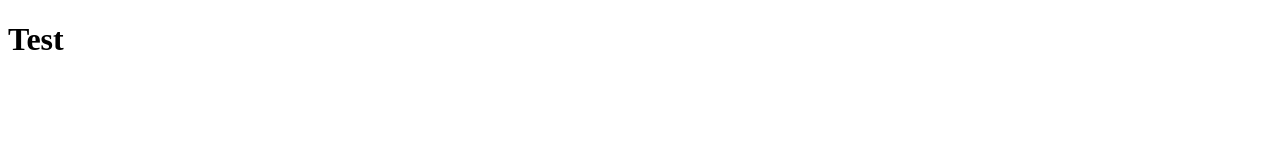
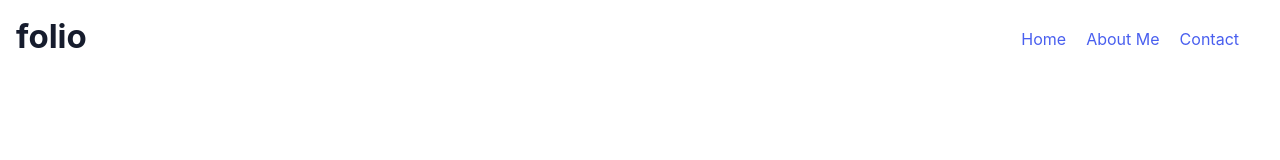
Before and after one commit to jpmllr89/dom, a plain HTML site: page index.html in a window 1280 px wide. Drawn offline with Linux system fonts and the light colour scheme.

Commit message:
style navbar

```diff
--- a/index.html
+++ b/index.html
@@ -6,11 +6,30 @@
   <link rel="stylesheet" href="css/theme.css">
   <link rel="stylesheet" href="css/styles.css">
   <link rel="stylesheet" href="css/pages.css">
+  <link rel="stylesheet" href="css/base.css">
   <title>Folio</title>
   <script src="https://kit.fontawesome.com/daab95b70a.js" crossorigin="anonymous"></script>
 </head>
 <body>
-  <h1>Test</h1>
+  <main class="site-wrapper">
+    <header class="site-header">
+      <nav class="row">
+        <div class="brand-logo">
+          <a href="">
+            <h2>folio</h2>
+          </a>
+        </div>
+        <div class="nav-links">
+          <ul class="ul-no-bullets row">
+            <li><a href="/" class="nav-item">Home</a></li>
+            <li><a href="/" class="nav-item">About Me</a></li>
+            <li><a href="/" class="nav-item">Contact</a></li>
+          </ul>
+        </div>
+      </nav>
+    </header>
+
+  </main>
 
 
   <script src="js/main.js"></script>
```
